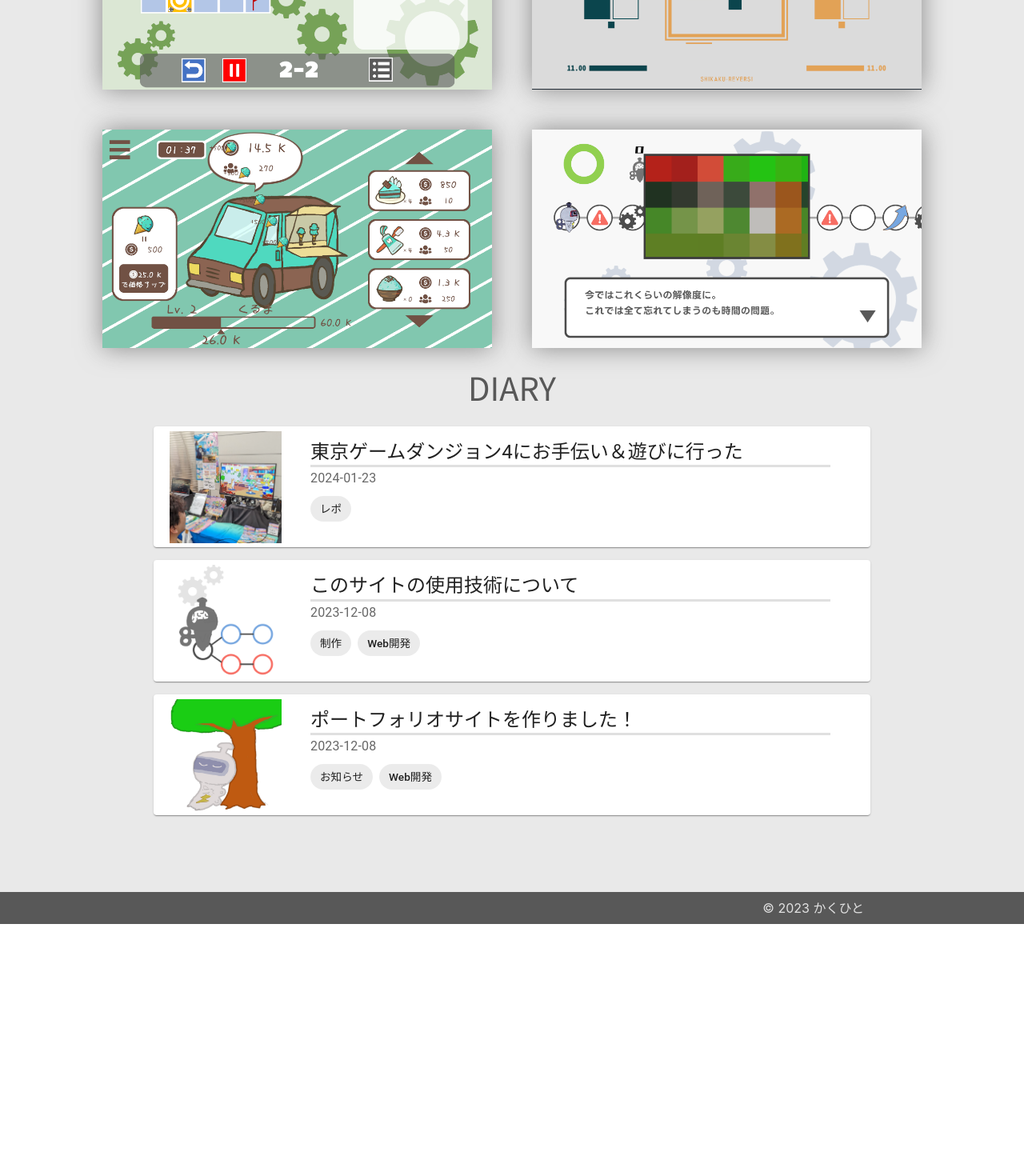
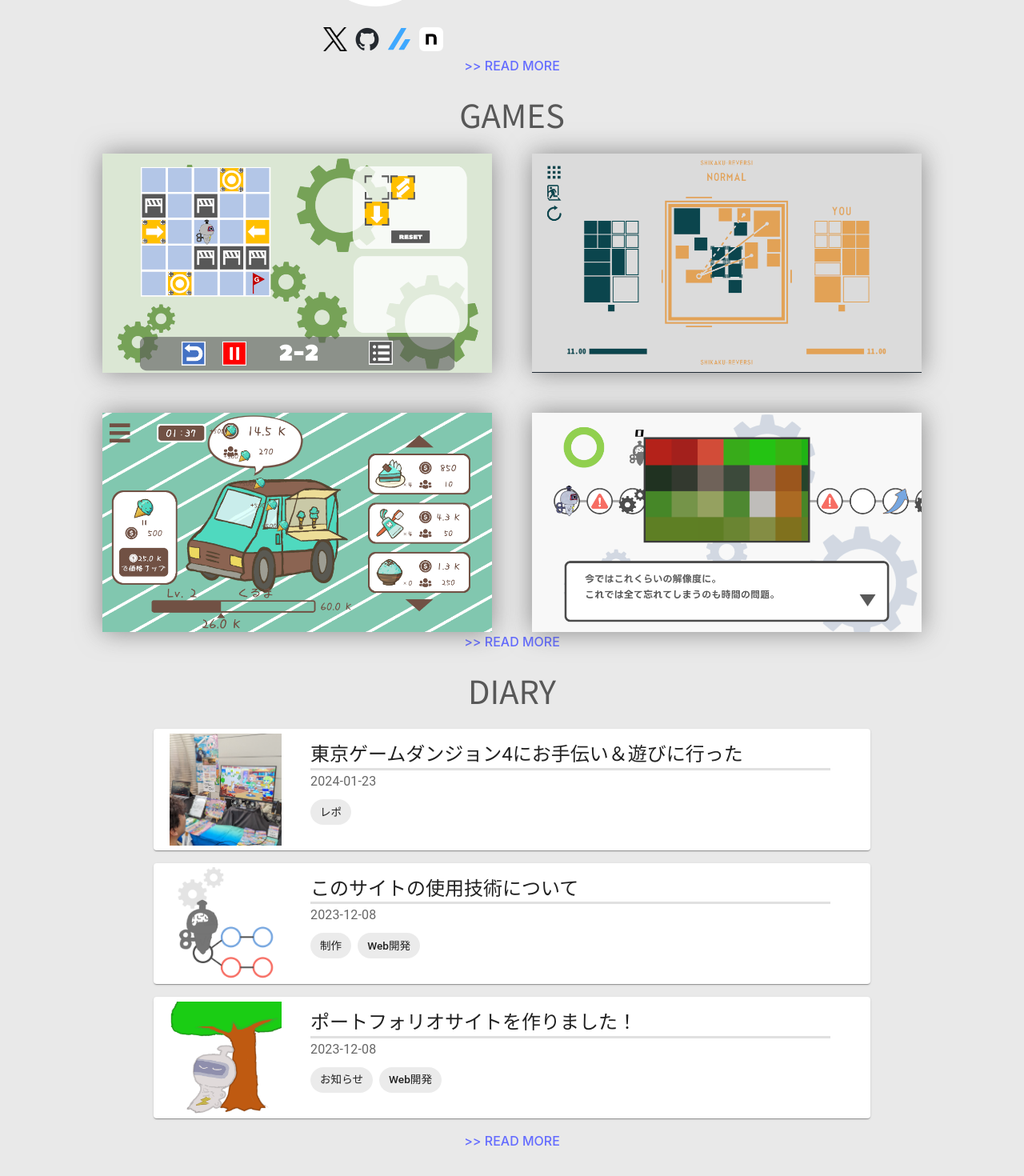
Before and after one commit to Suke-H/Kakutory, a React (Vite) app: page /#/ in a window 1280 px wide. Shown: the part 560-2030 px from the top of the page at 80% size. Before the commit the page ends 1715 px from the top, so only its background shows below. Built offline with nearby package versions, Linux system fonts and the light colour scheme.

Commit message:
feat: #20 ホームにREAD MOREの追加
- 各コンテンツにisHomeの引数を入れて、Homeからそのコンポーネントを呼び出した際はREAD MOREを表示し、コンテンツ量を減らす
close #20

```diff
--- a/src/components/contents/About.css
+++ b/src/components/contents/About.css
@@ -8,7 +8,10 @@
     justify-content: center;
     align-items: center;
 
-    min-height: 50vh;
+    /* min-height: 50vh; */
+}
+
+.read-more {
 }
 
 .column {
--- a/src/components/contents/About.tsx
+++ b/src/components/contents/About.tsx
@@ -5,13 +5,21 @@
 import { AboutContent } from './AboutContent';
 import { Profile } from './Profile';
 import './About.css';
+import { type IsHomeProp } from './IsHomeProp';
 
-export const About = (): JSX.Element => {
+export const About = ({ isHome }: IsHomeProp): JSX.Element => {
     return (
         <div className='about'>
             <h1 className="column">ABOUT</h1>
+
             <Profile />
-            <AboutContent />
+
+            {isHome ?
+                <a href="/#/about/" className='read-more'>{">>"} READ MORE</a>
+                : (
+                    <AboutContent />
+                )
+            }
         </div>
     );
 }
--- a/src/components/contents/Diary.tsx
+++ b/src/components/contents/Diary.tsx
@@ -9,14 +9,22 @@ import './Diary.css';
 import { DiaryList } from './DiaryList';
 import { AllDiarySummary } from './AllDiarySummary';
 import { DiaryContent } from './DiaryContent';
+import { type IsHomeProp } from './IsHomeProp';
 
-export const Diary = (): JSX.Element => {
+export const Diary = ( {isHome}: IsHomeProp ): JSX.Element => {
     return (
         <div className='diary'>
           <Routes>
             <Route path="/" element={<DiaryList allDiarySummary={AllDiarySummary} />} />
             <Route path="/:id" element={<DiaryContent />} />
           </Routes>
+
+          {isHome ?
+            <a href="/#/diary/" className='read-more'>{">>"} READ MORE</a>
+            : (
+              <></>
+            )
+          }
         </div>
     );
 }
--- a/src/components/contents/Game.tsx
+++ b/src/components/contents/Game.tsx
@@ -7,6 +7,7 @@ import chocomint from '../../assets/home/chocomint.png';
 import memory from '../../assets/home/memory.png';
 
 import './Game.css';
+import { type IsHomeProp } from './IsHomeProp';
 
 interface LinkedImageProps {
     url: string;
@@ -25,7 +26,7 @@ const LinkedImage = (props: LinkedImageProps): JSX.Element => {
     )
 }
 
-export const Game = (): JSX.Element => {
+export const Game = ({ isHome }: IsHomeProp  ): JSX.Element => {
 
     return (
         <div className='game'>
@@ -52,6 +53,14 @@ export const Game = (): JSX.Element => {
                     alt="マトン君 記憶探しの旅"
                 />
             </div>
+
+            {isHome ?
+                <a href="/#/game/" className='read-more'>{">>"} READ MORE</a>
+                : (
+                    <></>
+                )
+            }
+
         </div>
     );
 }
--- a/src/components/contents/Home.tsx
+++ b/src/components/contents/Home.tsx
@@ -1,5 +1,6 @@
 /* eslint-disable react/react-in-jsx-scope */
 // import React from 'react';
+import { About } from './About';
 import { Game } from './Game';
 import { Diary } from './Diary';
 
@@ -8,12 +9,9 @@ import './Home.css';
 export const Home = (): JSX.Element => {
     return (
         <div className='home'>
-            <Game/>
-            <Diary/>
-
-            {/* <h1>ABOUT</h1> */}
-
-            {/* <h1>DIARY</h1> */}
+            <About isHome={true}/>
+            <Game isHome={true}/>
+            <Diary isHome={true}/>
 
             {/* <h1>CONTACT</h1> */}
             {/* ご用件はこちらまで */}
--- /dev/null
+++ b/src/components/contents/IsHomeProp.ts
@@ -0,0 +1,3 @@
+export interface IsHomeProp {
+    isHome: boolean;
+}
```
